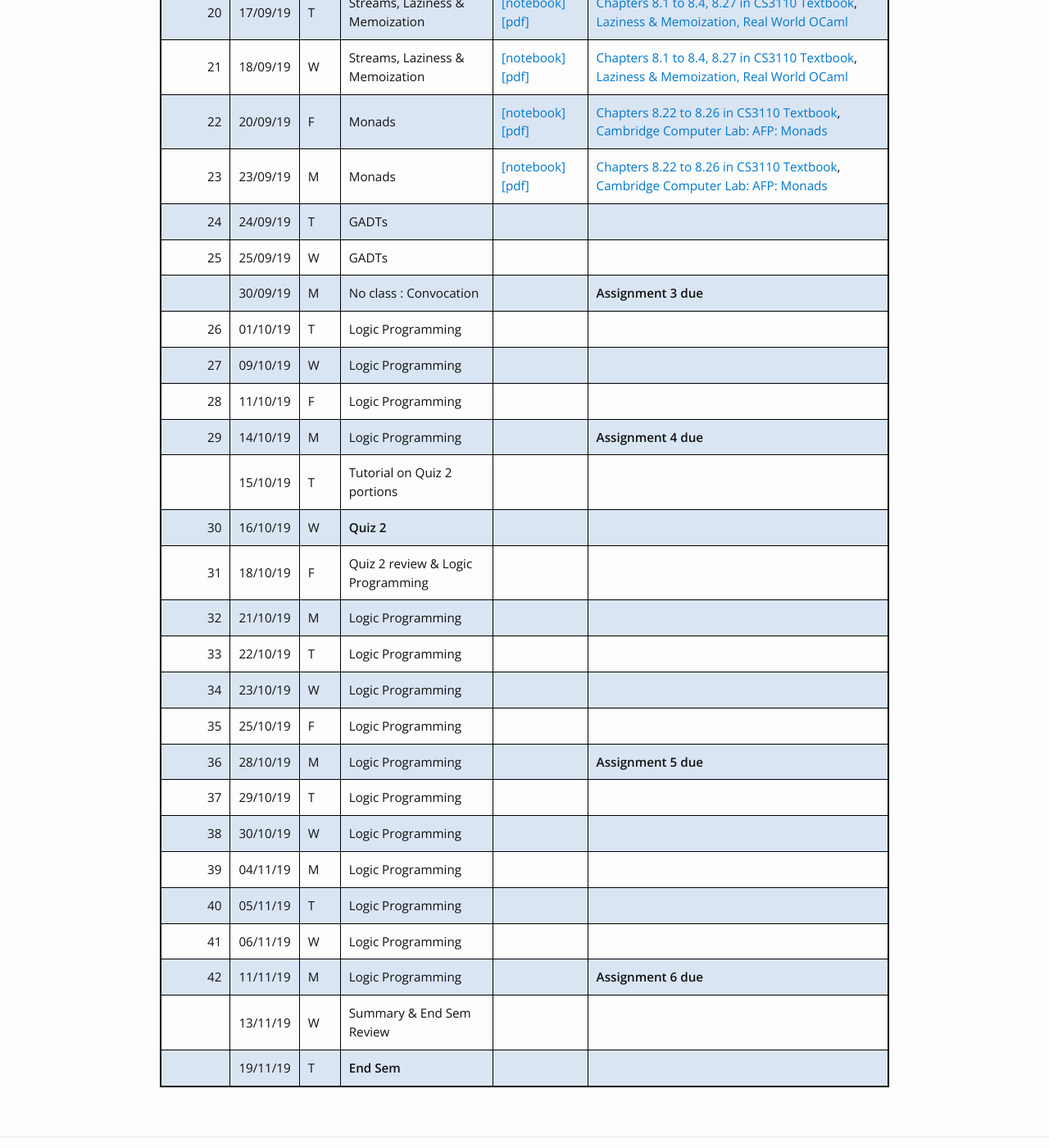
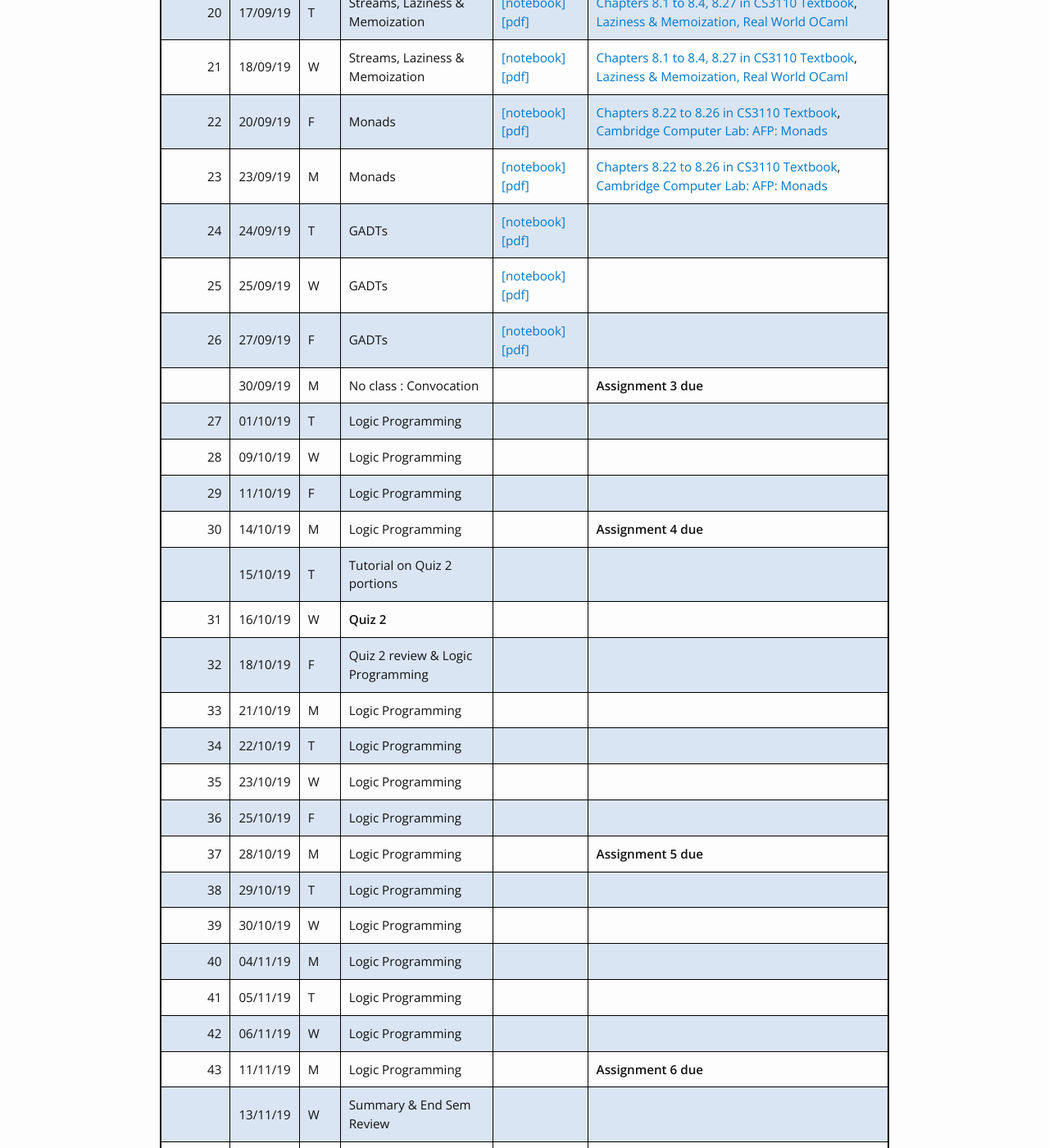
Before and after one commit to kayceesrk/cs3100_m20, a Jekyll site: the page built from schedule.md, in a window 1280 px wide and 1400 px high, scrolled down 1811 px. Shown: the whole window at 82% size. Built offline with Jekyll 4.4.1, drawn with Linux system fonts in a browser that asks for light colours; nearby versions of some CDN libraries.

Commit message:
Added extra class this friday. lec16.pdf

```diff
--- a/schedule.md
+++ b/schedule.md
@@ -38,26 +38,27 @@
 |21|18/09/19|W|Streams, Laziness & Memoization| [\[notebook\]](https://github.com/kayceesrk/cs3100_f19/blob/gh-pages/lectures/lec14/lec14.ipynb) [\[pdf\]]({{site.baseurl}}/lectures/lec14/lec14.pdf) | [Chapters 8.1 to 8.4, 8.27 in CS3110 Textbook](https://www.cs.cornell.edu/courses/cs3110/2019sp/textbook/ads/infinite.html), [Laziness & Memoization, Real World OCaml](https://dev.realworldocaml.org/imperative-programming.html#scrollNav-5) |
 |22|20/09/19|F|Monads| [\[notebook\]](https://github.com/kayceesrk/cs3100_f19/blob/gh-pages/lectures/lec15/lec15.ipynb) [\[pdf\]]({{site.baseurl}}/lectures/lec15/lec15.pdf) | [Chapters 8.22 to 8.26  in CS3110 Textbook](https://www.cs.cornell.edu/courses/cs3110/2019sp/textbook/ads/monads.html), [Cambridge Computer Lab: AFP: Monads](https://www.cl.cam.ac.uk/teaching/1516/L28/monads-etc.pdf) |
 |23|23/09/19|M|Monads| [\[notebook\]](https://github.com/kayceesrk/cs3100_f19/blob/gh-pages/lectures/lec15/lec15.ipynb) [\[pdf\]]({{site.baseurl}}/lectures/lec15/lec15.pdf) | [Chapters 8.22 to 8.26  in CS3110 Textbook](https://www.cs.cornell.edu/courses/cs3110/2019sp/textbook/ads/monads.html), [Cambridge Computer Lab: AFP: Monads](https://www.cl.cam.ac.uk/teaching/1516/L28/monads-etc.pdf) |
-|24|24/09/19|T|GADTs|||
-|25|25/09/19|W|GADTs|||
+|24|24/09/19|T|GADTs|[\[notebook\]](https://github.com/kayceesrk/cs3100_f19/blob/gh-pages/lectures/lec16/lec16.ipynb) [\[pdf\]]({{site.baseurl}}/lectures/lec16/lec16.pdf) ||
+|25|25/09/19|W|GADTs|[\[notebook\]](https://github.com/kayceesrk/cs3100_f19/blob/gh-pages/lectures/lec16/lec16.ipynb) [\[pdf\]]({{site.baseurl}}/lectures/lec16/lec16.pdf) ||
+|26|27/09/19|F|GADTs|[\[notebook\]](https://github.com/kayceesrk/cs3100_f19/blob/gh-pages/lectures/lec16/lec16.ipynb) [\[pdf\]]({{site.baseurl}}/lectures/lec16/lec16.pdf) ||
 ||30/09/19|M|No class : Convocation ||**Assignment 3 due**|
-|26|01/10/19|T|Logic Programming|||
-|27|09/10/19|W|Logic Programming|||
-|28|11/10/19|F|Logic Programming|||
-|29|14/10/19|M|Logic Programming||**Assignment 4 due**|
+|27|01/10/19|T|Logic Programming|||
+|28|09/10/19|W|Logic Programming|||
+|29|11/10/19|F|Logic Programming|||
+|30|14/10/19|M|Logic Programming||**Assignment 4 due**|
 ||15/10/19|T|Tutorial on Quiz 2 portions|||
-|30|16/10/19|W|**Quiz 2**|||
-|31|18/10/19|F|Quiz 2 review & Logic Programming|||
-|32|21/10/19|M|Logic Programming|||
-|33|22/10/19|T|Logic Programming|||
-|34|23/10/19|W|Logic Programming|||
-|35|25/10/19|F|Logic Programming|||
-|36|28/10/19|M|Logic Programming||**Assignment 5 due**|
-|37|29/10/19|T|Logic Programming|||
-|38|30/10/19|W|Logic Programming|||
-|39|04/11/19|M|Logic Programming|||
-|40|05/11/19|T|Logic Programming|||
-|41|06/11/19|W|Logic Programming|||
-|42|11/11/19|M|Logic Programming||**Assignment 6 due**|
+|31|16/10/19|W|**Quiz 2**|||
+|32|18/10/19|F|Quiz 2 review & Logic Programming|||
+|33|21/10/19|M|Logic Programming|||
+|34|22/10/19|T|Logic Programming|||
+|35|23/10/19|W|Logic Programming|||
+|36|25/10/19|F|Logic Programming|||
+|37|28/10/19|M|Logic Programming||**Assignment 5 due**|
+|38|29/10/19|T|Logic Programming|||
+|39|30/10/19|W|Logic Programming|||
+|40|04/11/19|M|Logic Programming|||
+|41|05/11/19|T|Logic Programming|||
+|42|06/11/19|W|Logic Programming|||
+|43|11/11/19|M|Logic Programming||**Assignment 6 due**|
 ||13/11/19|W|Summary & End Sem Review|||
 ||19/11/19|T|**End Sem**|||
```
Also changed, not shown: 4 other files.
